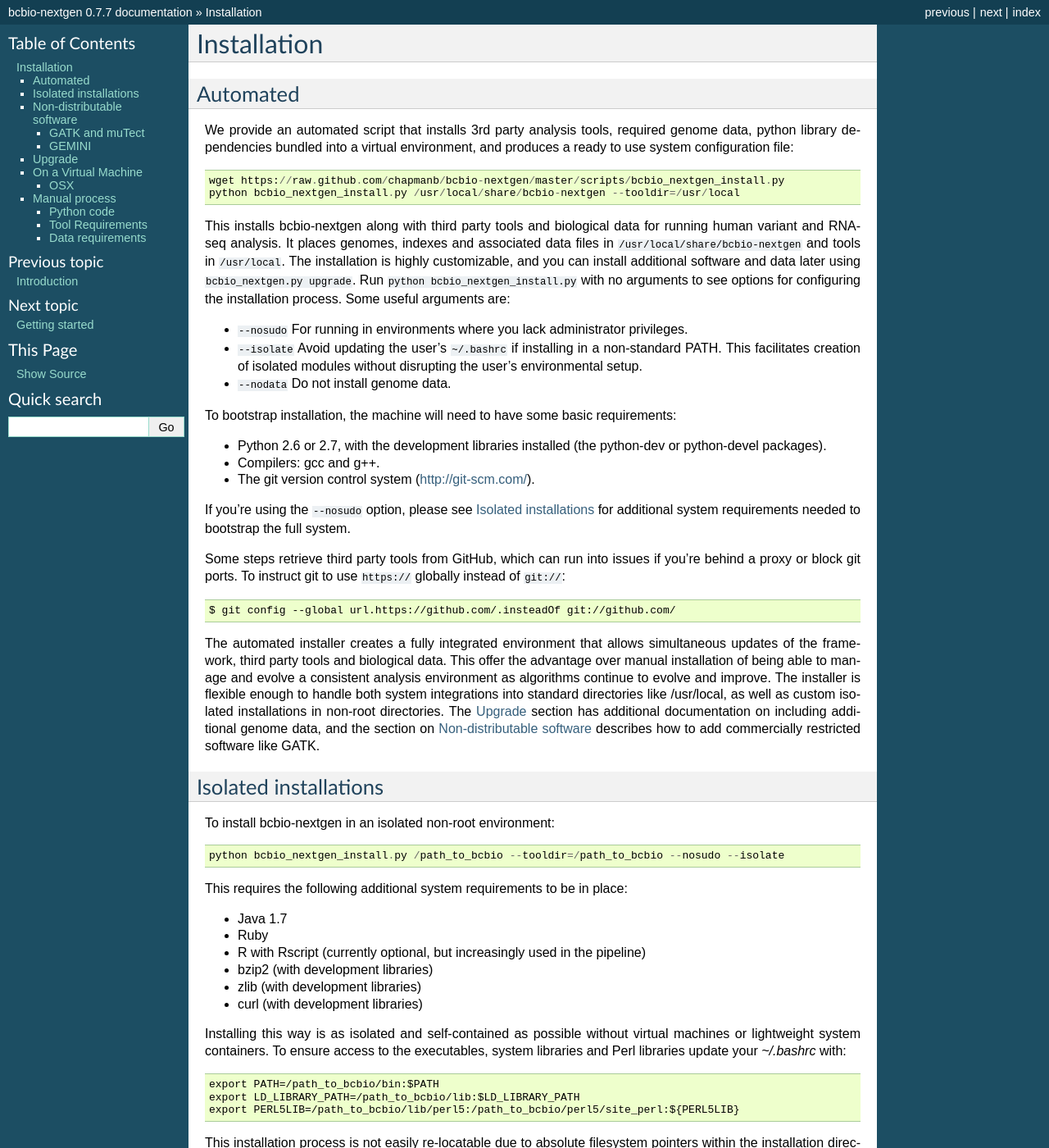
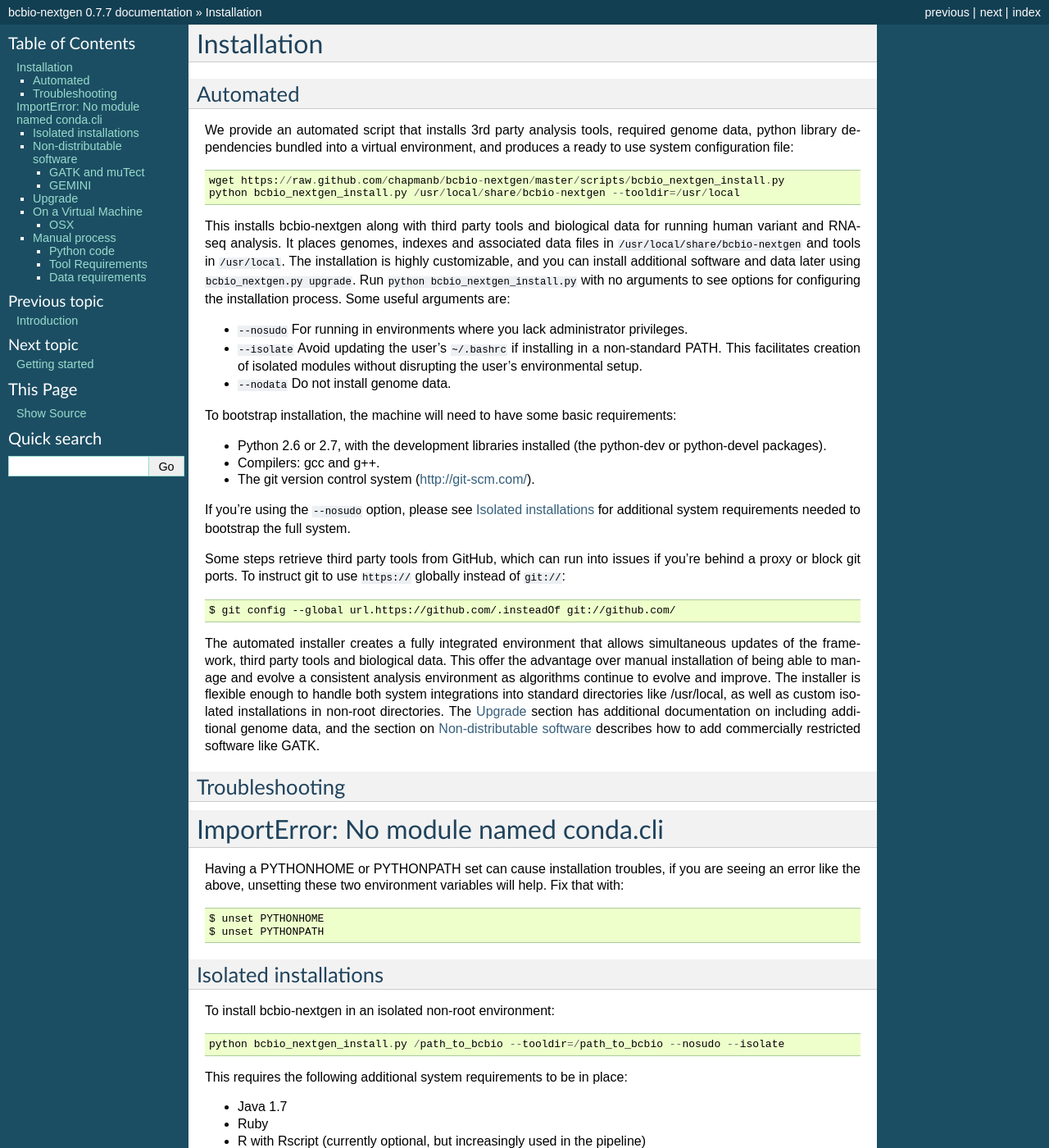
Before and after one commit to bcbio/bcbio-nextgen, a Sphinx documentation site: the page built from docs/contents/installation.rst, in a window 1280 px wide and 1400 px high. Shown: the whole window at 82% size. Built offline with Sphinx 7.4.7, drawn with Linux system fonts in a browser that asks for light colours.

Commit message:
Added information for fixing conda.cli not found issue.
Thanks to Jiantao Shi.

```diff
--- a/docs/contents/installation.rst
+++ b/docs/contents/installation.rst
@@ -56,6 +56,19 @@
 documentation on including additional genome data, and the section on
 :ref:`toolplus-install` describes how to add commercially restricted software
 like GATK.
+
+Troubleshooting
+===============
+
+ImportError: No module named conda.cli
+--------------------------------------
+Having a PYTHONHOME or PYTHONPATH set can cause installation troubles,
+if you are seeing an error like the above, unsetting these two environment
+variables will help. Fix that with::
+
+    $ unset PYTHONHOME
+    $ unset PYTHONPATH
+
 
 .. _isolated-install:
 
```
